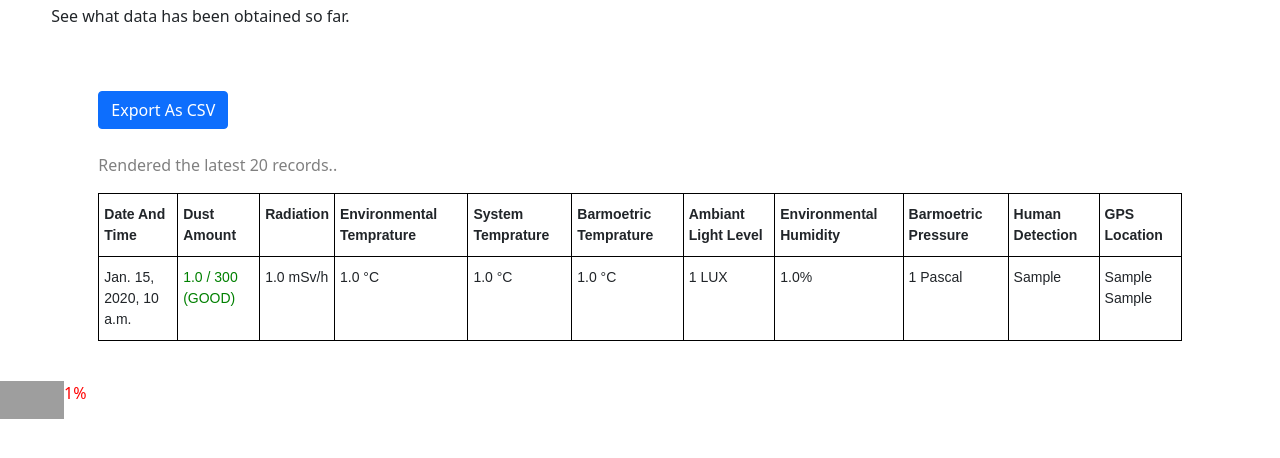
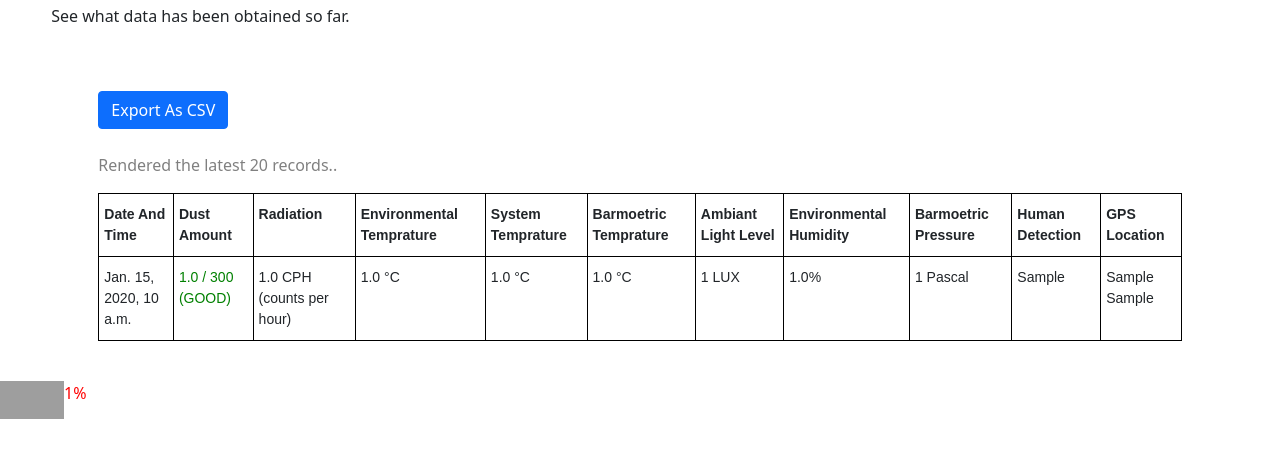
Before and after one commit to alexanderwalford-official/EnviroServ, a Django app: page /data/ in a window 1280 px wide. Shown: the part 316-774 px from the top of the page. Run offline with Django 3.2, Linux system fonts and the light colour scheme; a user stored in the database is signed in; tables that the repository leaves empty hold one stand-in row (values such as "Sample post"); grey boxes are pictures that could not be loaded.

Commit message:
Minor Correction (RAD CPH)
Corrected radiation measurement in data template.

```diff
--- a/MainFrame/templates/dashboard_data.html
+++ b/MainFrame/templates/dashboard_data.html
@@ -106,7 +106,7 @@
 	<td class="tg-0lax" style="color:darkred"><b>{{data.dustlevel}} / 300 (HAZARDOUS)</b></td>
 	{% endif %}
 
-	<td class="tg-0lax">{{data.msvhr}} mSv/h</td>
+	<td class="tg-0lax">{{data.msvhr}} CPH (counts per hour)</td>
     <td class="tg-0lax">{{data.enviro_temprature}} °C</td>
     <td class="tg-0lax">{{data.sys_temprature}} °C</td>
 	<td class="tg-0lax">{{data.barometer_temperature}} °C</td>
--- a/getData.py
+++ b/getData.py
@@ -128,7 +128,7 @@ def countG():
     GPIO.setup(17, GPIO.IN)
     if GPIO.input(17) == 1:
         pass
-        # High pulse, ignore this as we are only looking for breaks in the pulses.
+        # High pulse, ignore this as we are only looking for breaks in the pulses
     else:
         # Low pulse
         global Gcounter
```
